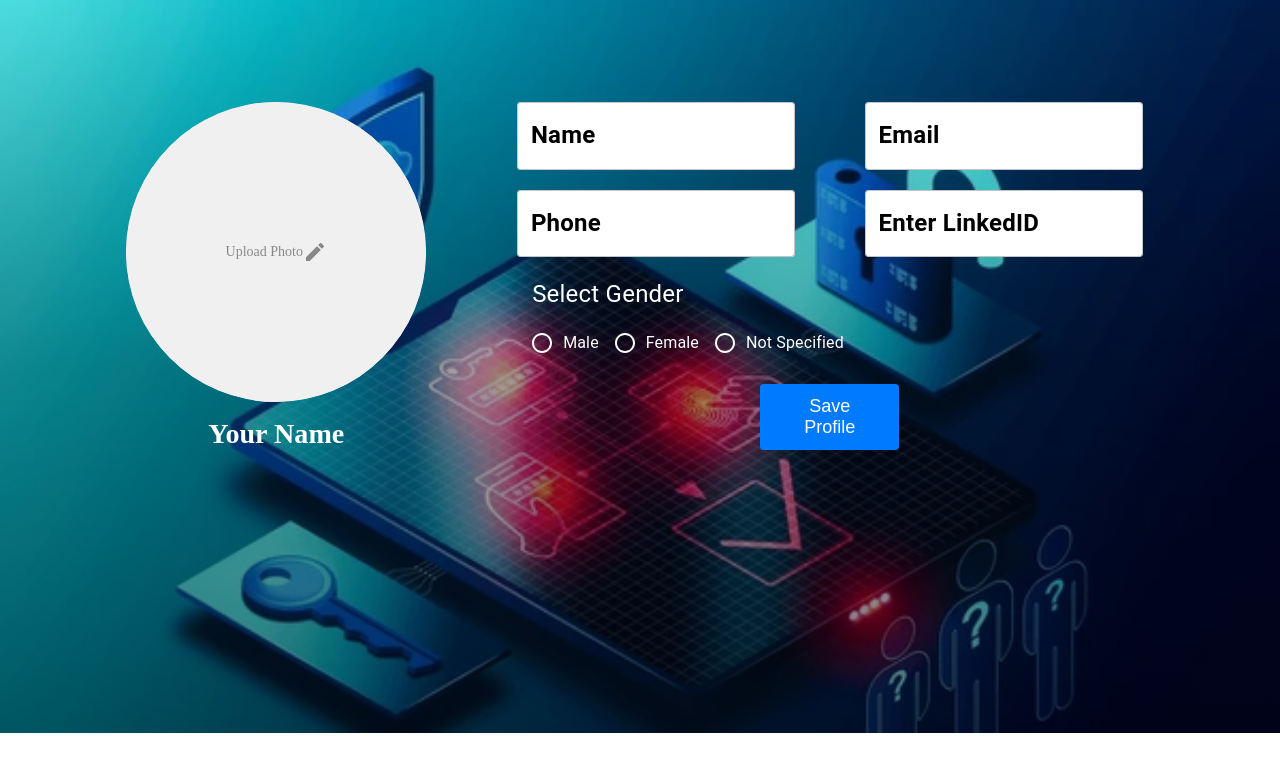
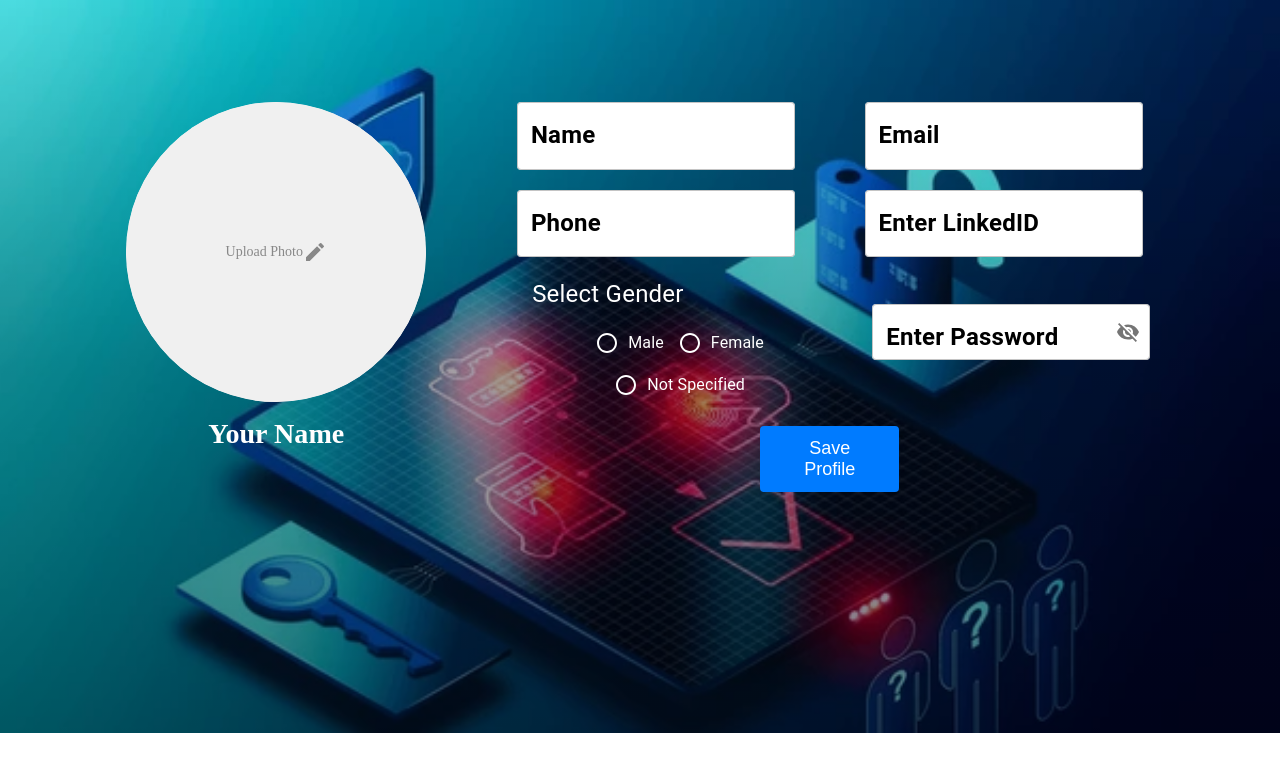
Before and after one commit to PrajwalBh23/Google_login, a React (Create React App) app in the folder client/: page /profile in a window 1280 px wide. Shown: the top 772 px of the page. Built offline with nearby package versions, Linux system fonts and the light colour scheme; no server answers.

Commit message:
Password commit

```diff
--- a/client/src/AuthContext.js
+++ b/client/src/AuthContext.js
@@ -3,7 +3,7 @@ import { jwtDecode } from 'jwt-decode'; // Make sure to install this package
 
 const AuthContext = createContext();
 
-export const API = "https://google-login-lapn.onrender.com";
+export const API = "http://localhost:5000";
 
 export const useAuth = () => {
   const context = useContext(AuthContext);
--- a/client/src/components/Profile.js
+++ b/client/src/components/Profile.js
@@ -9,6 +9,10 @@ import Radio from '@mui/material/Radio';
 import FormLabel from '@mui/material/FormLabel';
 import { useLocation } from 'react-router-dom';
 import { API } from '../AuthContext';
+import IconButton from '@mui/material/IconButton';
+import InputAdornment from '@mui/material/InputAdornment';
+import Visibility from '@mui/icons-material/Visibility';
+import VisibilityOff from '@mui/icons-material/VisibilityOff';
 
 const Profile = () => {
   const [profileData, setProfileData] = useState({
@@ -18,14 +22,20 @@ const Profile = () => {
     profilePhoto: '',
     gender: '',
     linkedin: '',
+    password: '',
   });
   const location = useLocation(); // Use useLocation to access route state
   const { state } = location;
   const tokenFromUrl = state ? state.token : null; // Access token from route state
   const [imagePreview, setImagePreview] = useState(null);
+  const [showPassword, setShowPassword] = useState(false);
 
   // Create a ref for the file input
   const fileInputRef = useRef(null);
+
+  const handleTogglePasswordVisibility = () => {
+    setShowPassword((prev) => !prev);
+  };
 
   useEffect(() => {
     // Fetch profile data from backend
@@ -298,7 +308,7 @@ const Profile = () => {
             />
           </div>
 
-            <div className="gender-field" style={{ display: 'flex', flexDirection: 'column', alignItems: 'start', width: '50%', marginLeft:"50px" }}>
+          <div className="gender-field" style={{ display: 'flex', flexDirection: 'column', alignItems: 'start', width: '45%', marginLeft: "50px" }}>
             <FormLabel component="legend" style={{ fontSize: '1.5rem', color: 'white', marginBottom: '10px' }}>
               Select Gender
             </FormLabel>
@@ -306,12 +316,51 @@ const Profile = () => {
               name="gender"
               value={profileData.gender}
               onChange={handleInputChange}
-                style={{ display: 'flex', justifyContent: 'center', flexDirection:'row' }} // Center the radio buttons
+              style={{ display: 'flex', justifyContent: 'center', flexDirection: 'row' }} // Center the radio buttons
             >
-                <FormControlLabel value="Male" control={<Radio style={{color:'white' }}/>} label="Male" />
-                <FormControlLabel value="Female" control={<Radio style={{color:'white' }}/>} label="Female" />
-                <FormControlLabel value="Not Specified" control={<Radio style={{color:'white' }}/>} label="Not Specified" />
+              <FormControlLabel value="Male" control={<Radio style={{ color: 'white' }} />} label="Male" />
+              <FormControlLabel value="Female" control={<Radio style={{ color: 'white' }} />} label="Female" />
+              <FormControlLabel value="Not Specified" control={<Radio style={{ color: 'white' }} />} label="Not Specified" />
             </RadioGroup>
+          </div>
+
+          <div className="profile-field">
+            <TextField
+              label="Enter Password"
+              variant="outlined"
+              fullWidth
+              name="password"
+              value={profileData.password}
+              onChange={handleInputChange}
+              style={{ marginBottom: "20px", height: '56px' }} // Set a fixed height
+              type={showPassword ? 'text' : 'password'}
+              InputProps={{
+                classes: {
+                  input: 'custom-input', // Use the custom class here
+                },
+                style: {
+                  fontSize: "1.5rem",
+                  color: 'black',
+                  backgroundColor: 'white',
+                  boxSizing: 'border-box',
+                  height: '100%', // Ensure the height is 100%
+                },
+                endAdornment: (
+                  <InputAdornment position="end" style={{ height: '100%', display: 'flex', alignItems: 'center' }}>
+                    <IconButton onClick={handleTogglePasswordVisibility} edge="end" style={{ height: '100%' }}>
+                      {showPassword ? <Visibility /> : <VisibilityOff />}
+                    </IconButton>
+                  </InputAdornment>
+                ),
+              }}
+              InputLabelProps={{
+                style: {
+                  height: "100%",
+                  fontSize: '1.5rem', // Label font size
+                  color: 'black', // Label color
+                },
+              }}
+            />
           </div>
 
 
```
Also changed, not shown: 1 other file (tests, documents, lock files or other folders). Lines whose indentation alone changed are shown as unchanged.
